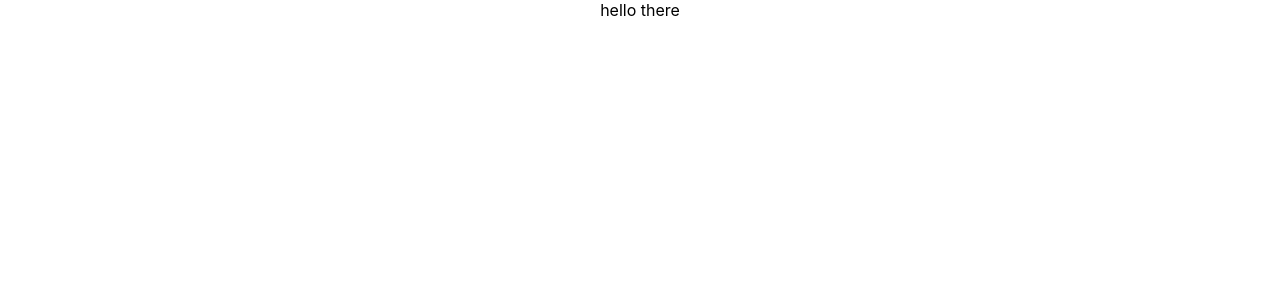
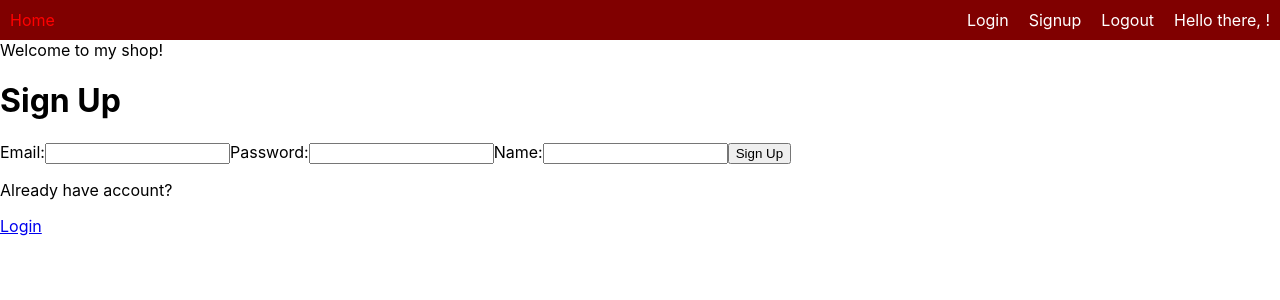
Before and after one commit to Ethan84Hill/3rd-project-frontend, a React (Create React App) app: page /signup in a window 1280 px wide. Shown: the top 300 px of the page. Built offline with nearby package versions, Linux system fonts and the light colour scheme.

Commit message:
pages setup

```diff
--- a/src/App.css
+++ b/src/App.css
@@ -1,38 +1,62 @@
-.App {
-  text-align: center;
+
+.home-link:hover {
+  color: red;
 }
 
-.App-logo {
-  height: 40vmin;
-  pointer-events: none;
+.login-link:hover {
+  color: red;
 }
 
-@media (prefers-reduced-motion: no-preference) {
-  .App-logo {
-    animation: App-logo-spin infinite 20s linear;
-  }
+.signup-link:hover {
+  color: red;
 }
 
-.App-header {
-  background-color: #282c34;
-  min-height: 100vh;
-  display: flex;
-  flex-direction: column;
-  align-items: center;
-  justify-content: center;
-  font-size: calc(10px + 2vmin);
-  color: white;
+.logout-link:hover {
+  color: red;
 }
 
-.App-link {
-  color: #61dafb;
+.nav-bar {
+  background-color: #800000;
+  display: flex;
+  flex-direction: row;
+  justify-content: space-between;
 }
 
-@keyframes App-logo-spin {
-  from {
-    transform: rotate(0deg);
-  }
-  to {
-    transform: rotate(360deg);
-  }
+.home-link {
+  text-decoration: none;
+  color: white;
+  padding: 10px;
 }
+
+.login-link {
+  text-decoration: none;
+  color: white;
+  padding: 10px;
+}
+
+.signup-link {
+  text-decoration: none;
+  color: white;
+  padding: 10px;
+}
+
+.logout-link {
+  text-decoration: none;
+  color: white;
+  padding: 10px;
+}
+
+.hello-user {
+  color: white;
+  padding: 10px;
+}
+
+.left-side-nav {
+  display: flex;
+  justify-content: flex-start;
+}
+
+.right-side-nav {
+  display: flex;
+  justify-content: flex-end;
+}
--- a/src/App.js
+++ b/src/App.js
@@ -1,10 +1,21 @@
-
+import Navbar from './components/Navbar';
+import { Route, Routes } from 'react-router-dom'
+import HomePage from './pages/HomePage';
+import SignupPage from './pages/SignupPage';
+import LoginPage from './pages/LoginPage';
 import './App.css';
 
 function App() {
   return (
     <div className="App">
-      hello there
+    <Navbar />
+      Welcome to my shop!
+
+      <Routes>
+      <Route path="/" element={ <HomePage />} />
+      <Route path="/signup" element={ <SignupPage /> } />
+      <Route path="/login" element={ <LoginPage /> } />
+    </Routes>
     </div>
   );
 }
--- /dev/null
+++ b/src/components/Navbar.js
@@ -0,0 +1,31 @@
+import { Link, useNavigate } from "react-router-dom";
+import { useContext } from 'react'
+import { AuthContext } from '../context/auth.context'
+
+function Navbar() {
+
+  const { user, isLoggedIn, logOutUser } = useContext(AuthContext);
+
+  return (
+    <nav className="nav-bar">
+
+        <div className="left-side-nav">
+        <Link to="/" className="home-link">Home</Link>
+        </div>
+
+
+        <div className="right-side-nav">
+        <Link to="/login" className="login-link">Login</Link>
+
+        <Link to="/signup" className="signup-link">Signup</Link>
+
+
+        <Link onClick={logOutUser} className="logout-link">Logout</Link>
+        <span className="hello-user"> Hello there, {user && user.name}!</span>
+        </div>
+
+    </nav>
+  );
+}
+
+export default Navbar;
--- /dev/null
+++ b/src/context/auth.context.js
@@ -0,0 +1,76 @@
+import { useState, useEffect, createContext } from "react";
+import axios from "axios";
+
+
+const API_URL='http://localhost:3001'
+
+const AuthContext = createContext();
+
+function AuthProviderWrapper(props){
+    const [isLoggedIn, setIsLoggedIn] = useState(false);
+    const [isLoading, setIsLoading] = useState(true);
+    const [user, setUser] = useState(null);
+
+    const storeToken = (token) => {
+        localStorage.setItem('authToken', token);
+      }
+
+      const authenticateUser = () => {
+        const storedToken = localStorage.getItem('authToken');
+
+
+        if (storedToken) {
+          axios.get(
+            `${API_URL}/auth/verify`,
+            { headers: { Authorization: `Bearer ${storedToken}`} }
+          )
+          .then((response) => {
+            const user = response.data;
+            setIsLoggedIn(true);
+            setIsLoading(false);
+            setUser(user);
+          })
+          .catch((error) => {
+            setIsLoggedIn(false);
+            setIsLoading(false);
+            setUser(null);
+          });
+        } else {
+            setIsLoggedIn(false);
+            setIsLoading(false);
+            setUser(null);
+        }
+      }
+
+
+      const removeToken = () => {                    // <== ADD
+        // Upon logout, remove the token from the localStorage
+        localStorage.removeItem("authToken");
+      }
+
+
+      const logOutUser = () => {                   // <== ADD
+        // To log out the user, remove the token
+        removeToken();
+        // and update the state variables
+        authenticateUser();
+      }
+
+
+      useEffect(() => {
+        authenticateUser();
+      }, []);
+
+
+    return (
+        <AuthContext.Provider value={{ isLoggedIn, isLoading, user, storeToken, authenticateUser, logOutUser  }} >
+            {props.children}
+        </AuthContext.Provider>
+    )
+
+}
+
+export {
+    AuthContext,
+    AuthProviderWrapper
+}
--- a/src/index.js
+++ b/src/index.js
@@ -3,11 +3,17 @@ import ReactDOM from 'react-dom/client';
 import './index.css';
 import App from './App';
 import reportWebVitals from './reportWebVitals';
+import { BrowserRouter } from 'react-router-dom';
+import { AuthProviderWrapper } from './context/auth.context';
 
 const root = ReactDOM.createRoot(document.getElementById('root'));
 root.render(
   <React.StrictMode>
-    <App />
+    <BrowserRouter>
+      <AuthProviderWrapper>
+        <App />
+      </AuthProviderWrapper>
+    </BrowserRouter>
   </React.StrictMode>
 );
 
--- /dev/null
+++ b/src/pages/HomePage.js
@@ -0,0 +1,10 @@
+function HomePage() {
+    return (
+        <main>
+            <h1>Home Page</h1>
+
+        </main>
+    )
+}
+
+export default HomePage;
--- /dev/null
+++ b/src/pages/LoginPage.js
@@ -0,0 +1,74 @@
+import { useState, useContext } from "react";
+import { Link, useNavigate } from "react-router-dom";
+import { AuthContext } from "../context/auth.context";
+import axios from "axios";
+
+const API_URL = "http://localhost:3001";
+
+
+function LoginPage(props) {
+  const [email, setEmail] = useState("");
+  const [password, setPassword] = useState("");
+  const [errorMessage, setErrorMessage] = useState(undefined);
+
+  const navigate = useNavigate();
+
+  const { storeToken, authenticateUser } = useContext(AuthContext);
+
+  const handleEmail = (e) => setEmail(e.target.value);
+  const handlePassword = (e) => setPassword(e.target.value);
+
+
+
+  const handleSignupSubmit = (e) => {
+    e.preventDefault();
+    const requestBody = { email, password };
+
+    axios.post(`${API_URL}/auth/login`, requestBody)
+      .then((response) => {
+        storeToken(response.data.authToken);
+        authenticateUser();
+        navigate('/');
+      })
+      .catch((error) => {
+        const errorDescription = error.response.data.message;
+        setErrorMessage(errorDescription);
+      })
+  };
+
+
+  return (
+    <div className="SignupPage">
+      <h1>Log In</h1>
+
+      <form onSubmit={handleSignupSubmit}>
+        <label>Email:</label>
+        <input
+          type="email"
+          name="email"
+          value={email}
+          onChange={handleEmail}
+        />
+
+        <label>Password:</label>
+        <input
+          type="password"
+          name="password"
+          value={password}
+          onChange={handlePassword}
+        />
+
+        <button type="submit">Login</button>
+      </form>
+
+      { errorMessage && <p className="error-message">{errorMessage}</p> }
+
+      <p>Don't have an account yet?</p>
+      <Link to={"/signup"}> Sign Up</Link>
+
+
+    </div>
+  )
+}
+
+export default LoginPage;
--- /dev/null
+++ b/src/pages/SignupPage.js
@@ -0,0 +1,76 @@
+import { useState } from "react";
+import { Link, useNavigate } from "react-router-dom";
+import axios from "axios";
+
+const API_URL = "http://localhost:3001";
+
+
+function SignupPage(props) {
+  const [email, setEmail] = useState("");
+  const [password, setPassword] = useState("");
+  const [name, setName] = useState("");
+  const [errorMessage, setErrorMessage] = useState(undefined);
+
+  const navigate = useNavigate();
+
+  const handleEmail = (e) => setEmail(e.target.value);
+  const handlePassword = (e) => setPassword(e.target.value);
+  const handleName = (e) => setName(e.target.value);
+
+
+  const handleSignupSubmit = (e) => {
+    e.preventDefault();
+    const requestBody = { email, password, name };
+
+    axios.post(`${API_URL}/auth/signup`, requestBody)
+      .then((response) => {
+        navigate('/login');
+      })
+      .catch((error) => {
+        const errorDescription = error.response.data.message;
+        setErrorMessage(errorDescription);
+      })
+  };
+
+
+  return (
+    <div className="SignupPage">
+      <h1>Sign Up</h1>
+
+      <form onSubmit={handleSignupSubmit}>
+        <label>Email:</label>
+        <input
+          type="email"
+          name="email"
+          value={email}
+          onChange={handleEmail}
+        />
+
+        <label>Password:</label>
+        <input
+          type="password"
+          name="password"
+          value={password}
+          onChange={handlePassword}
+        />
+
+        <label>Name:</label>
+        <input
+          type="text"
+          name="name"
+          value={name}
+          onChange={handleName}
+        />
+
+        <button type="submit">Sign Up</button>
+      </form>
+
+      { errorMessage && <p className="error-message">{errorMessage}</p> }
+
+      <p>Already have account?</p>
+      <Link to={"/login"}> Login</Link>
+    </div>
+  )
+}
+
+export default SignupPage;
```
